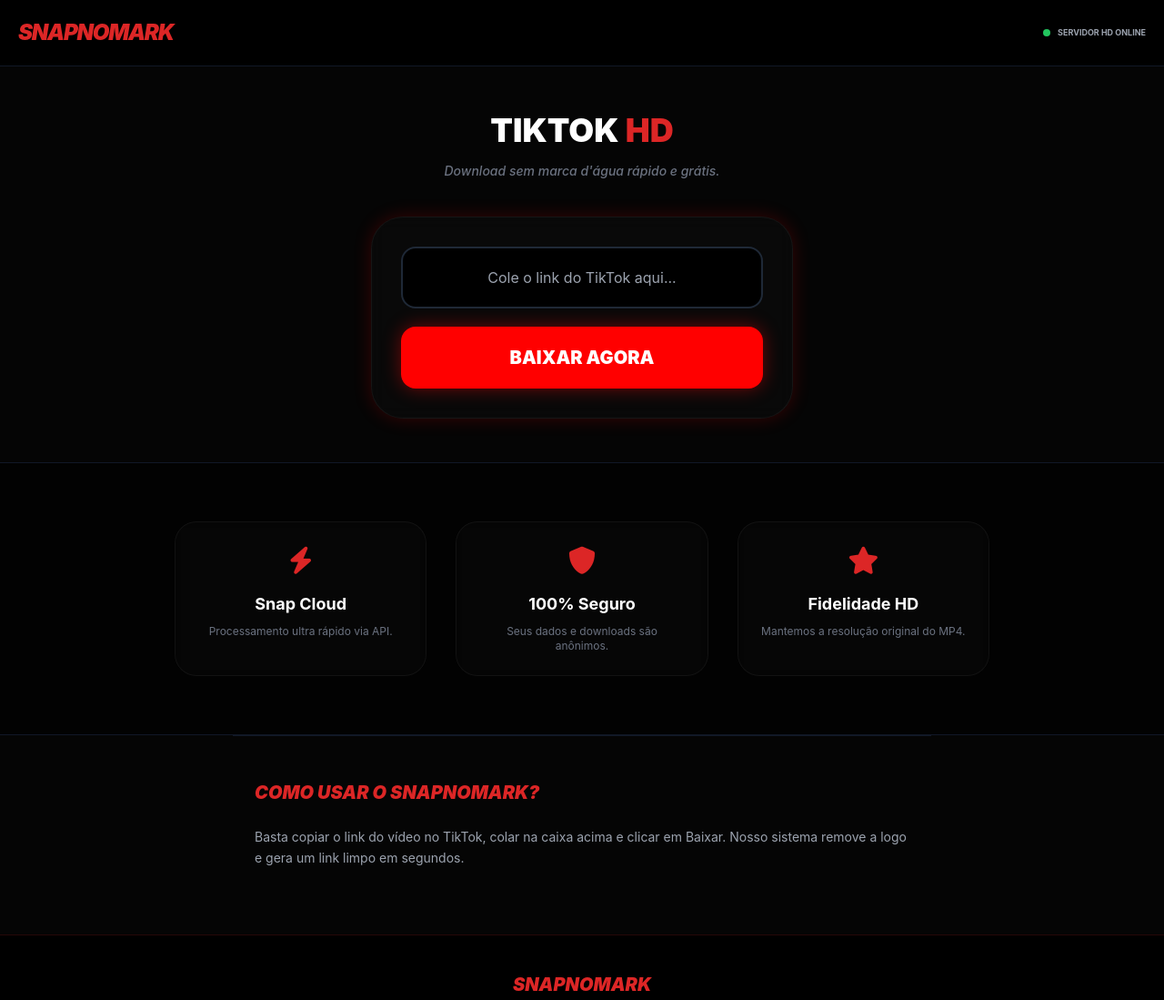
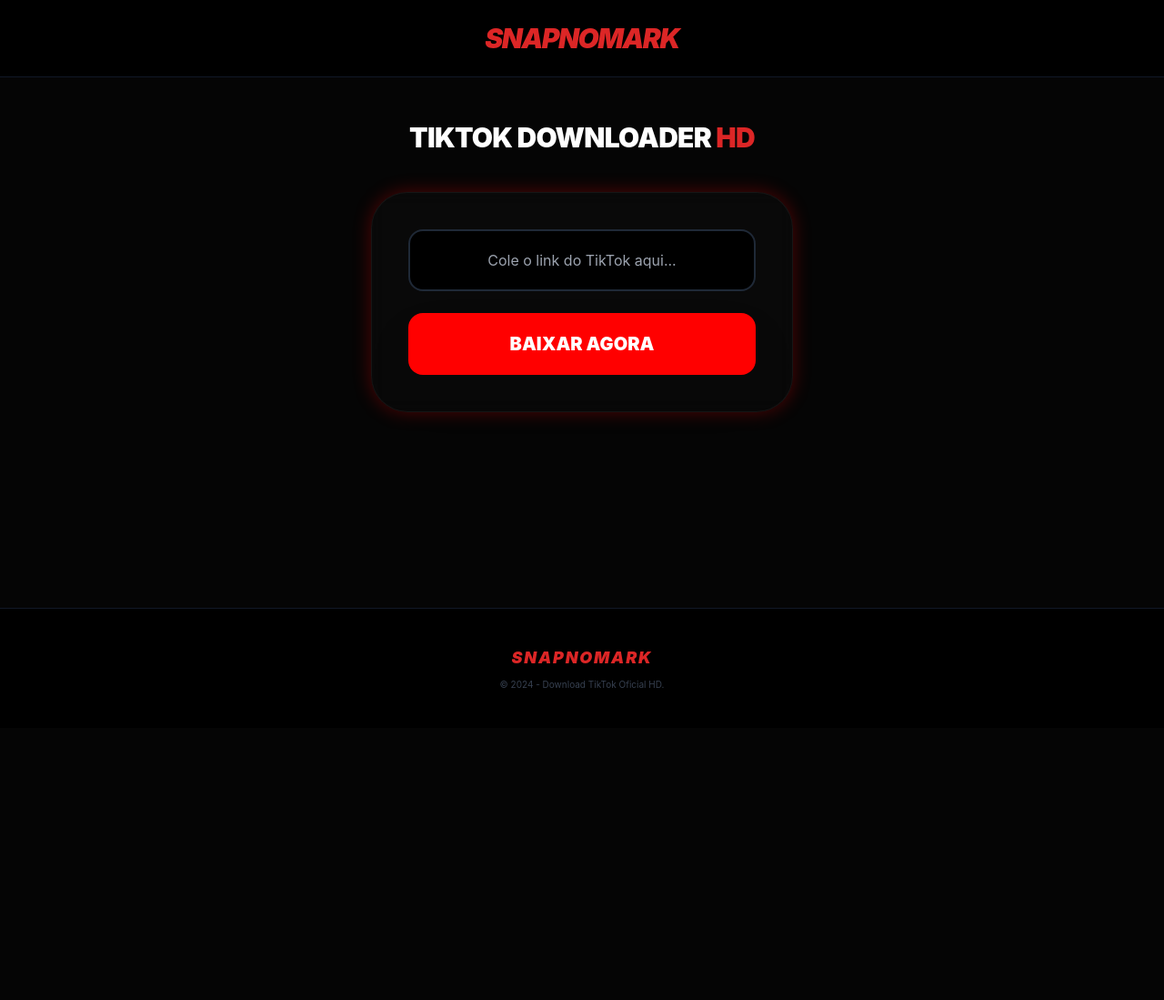
Before and after one commit to tiacardo/snapnomark.verceell2, a plain HTML site: page index.html in a window 1280 px wide. Shown: the top 1099 px of the page at 91% size. After the commit the page ends 800 px from the top, so only its background shows below. Drawn offline with nearby package versions, Linux system fonts and the light colour scheme.

Commit message:
Update index.html

```diff
--- a/index.html
+++ b/index.html
@@ -1,13 +1,16 @@
 <!DOCTYPE html>
 <html lang="pt-br">
 <head>
-    <!-- 1. VERIFICAÇÃO MONETAG (CÓDIGO QUE VOCÊ PASSOU) -->
+    <!-- 1. NOVA TAG MONETAG (CORRIGIDA) -->
+    <script src="https://quge5.com/88/tag.min.js" data-zone="223395" async data-cfasync="false"></script>
+
+    <!-- 2. VERIFICAÇÃO MONETAG -->
     <meta name="monetag" content="3bcfc9ba9946005f642237bc6ca929f4">
 
-    <!-- 2. GOOGLE ADSENSE -->
+    <!-- 3. GOOGLE ADSENSE -->
     <script async src="https://pagead2.googlesyndication.com/pagead/js/adsbygoogle.js?client=ca-pub-4898368878041703" crossorigin="anonymous"></script>
 
-    <!-- 3. GOOGLE ANALYTICS (TAG: G-89HXCVKFTX) -->
+    <!-- 4. GOOGLE ANALYTICS (G-89HXCVKFTX) -->
     <script async src="https://www.googletagmanager.com/gtag/js?id=G-89HXCVKFTX"></script>
     <script>
       window.dataLayer = window.dataLayer || [];
@@ -18,95 +21,57 @@
 
     <meta charset="UTF-8">
     <meta name="viewport" content="width=device-width, initial-scale=1.0, maximum-scale=1.0, user-scalable=no">
-
     <title>SnapNoMark - Baixar Vídeo do TikTok Sem Marca d'Água HD</title>
-    <meta name="description" content="O melhor downloader de TikTok online. Baixe vídeos sem marca d'água em HD de forma rápida, gratuita e ilimitada. SnapNoMark Oficial.">
 
     <script src="https://cdn.tailwindcss.com"></script>
     <link rel="stylesheet" href="https://cdnjs.cloudflare.com/ajax/libs/font-awesome/6.0.0/css/all.min.css">
 
     <style>
         :root { --red: #ff0000; --dark: #050505; --gray: #0f0f0f; }
-        body { background: var(--dark); color: white; font-family: 'Inter', sans-serif; margin: 0; scroll-behavior: smooth; }
-        .neon-border { border: 1px solid var(--red); box-shadow: 0 0 20px rgba(255, 0, 0, 0.2); }
+        body { background: var(--dark); color: white; font-family: 'Inter', sans-serif; margin: 0; }
+        .neon-border { border: 1px solid var(--red); box-shadow: 0 0 20px rgba(255, 0, 0, 0.3); }
         .glass-card { background: rgba(255, 255, 255, 0.02); backdrop-filter: blur(10px); border: 1px solid rgba(255, 255, 255, 0.05); }
-        .btn-main { background: var(--red); color: white !important; font-weight: 900; text-transform: uppercase; transition: 0.3s; box-shadow: 0 0 20px rgba(255, 0, 0, 0.4); border: none; cursor: pointer; }
-        .btn-main:hover { transform: scale(1.02); box-shadow: 0 0 30px rgba(255, 0, 0, 0.6); }
+        .btn-main { background: var(--red); color: white !important; font-weight: 900; text-transform: uppercase; border: none; cursor: pointer; transition: 0.3s; }
+        .btn-main:hover { transform: scale(1.02); box-shadow: 0 0 30px var(--red); }
         .pulse-red { animation: pulse-red 2s infinite; }
         @keyframes pulse-red { 0% { box-shadow: 0 0 0 0 rgba(255, 0, 0, 0.7); } 70% { box-shadow: 0 0 0 10px rgba(255, 0, 0, 0); } 100% { box-shadow: 0 0 0 0 rgba(255, 0, 0, 0); } }
-        .step-number { background: var(--red); width: 28px; height: 28px; display: flex; align-items: center; justify-content: center; border-radius: 50%; font-size: 14px; font-weight: bold; }
     </style>
 </head>
 <body class="min-h-screen flex flex-col">
 
-    <!-- 4. MONETAG SMART TAG (ANÚNCIOS AUTO) -->
-    <script src="https://alwingulla.com/act/files/tag.min.js?z=10781852" data-cfasync="false" async></script>
-
-    <nav class="p-5 border-b border-gray-900 bg-black/90 sticky top-0 z-50">
-        <div class="container mx-auto flex justify-between items-center">
-            <h1 class="text-2xl font-black text-red-600 italic tracking-tighter uppercase">SnapNoMark</h1>
-            <div class="flex items-center gap-2">
-                <span class="w-2 h-2 bg-green-500 rounded-full animate-ping"></span>
-                <span class="text-[9px] font-bold uppercase text-gray-400">Servidor HD Online</span>
-            </div>
-        </div>
+    <nav class="p-6 border-b border-gray-900 bg-black/90 sticky top-0 z-50 text-center">
+        <h1 class="text-3xl font-black text-red-600 italic tracking-tighter uppercase">SnapNoMark</h1>
     </nav>
 
     <main class="container mx-auto px-6 py-12 text-center max-w-lg flex-grow">
-        <h2 class="text-4xl font-black mb-3 uppercase leading-tight">TikTok <span class="text-red-600">HD</span></h2>
-        <p class="text-gray-500 text-sm mb-10 font-medium italic">Download sem marca d'água rápido e grátis.</p>
+        <h2 class="text-3xl font-black mb-10 uppercase leading-tight tracking-tight text-white">TikTok Downloader <span class="text-red-600">HD</span></h2>
 
-        <div class="glass-card p-8 rounded-[35px] neon-border">
-            <input type="text" id="urlInput" placeholder="Cole o link do TikTok aqui..." class="w-full bg-black border-2 border-gray-800 p-5 rounded-2xl outline-none focus:border-red-600 text-white mb-5 text-center">
-            <button onclick="baixarVideo()" id="btnAction" class="w-full btn-main p-5 rounded-2xl text-xl">BAIXAR AGORA</button>
+        <!-- CAIXA DE DOWNLOAD -->
+        <div class="glass-card p-10 rounded-[40px] neon-border">
+            <input type="text" id="urlInput" placeholder="Cole o link do TikTok aqui..." class="w-full p-5 rounded-2xl bg-black border-2 border-gray-800 text-white mb-6 text-center outline-none focus:border-red-600 transition-all">
+            <button onclick="baixarVideo()" id="btnAction" class="w-full btn-main p-5 rounded-2xl text-xl shadow-2xl">BAIXAR AGORA</button>
         </div>
 
-        <div id="loading" class="mt-10 hidden text-center">
+        <div id="loading" class="mt-10 hidden">
             <div class="animate-spin rounded-full h-12 w-12 border-b-4 border-red-600 mx-auto"></div>
-            <p class="text-red-500 font-black mt-4 uppercase text-[10px]">Processando Vídeo...</p>
+            <p class="text-red-500 font-bold mt-4 uppercase text-[10px] tracking-widest">Processando vídeo...</p>
         </div>
 
         <div id="resultado" class="mt-10 hidden"></div>
     </main>
 
-    <!-- SEÇÃO INFO/SEO (DANDO VIDA AO SITE) -->
-    <section class="bg-black/50 py-16 px-6 border-y border-gray-900">
-        <div class="max-w-4xl mx-auto grid grid-cols-1 md:grid-cols-3 gap-8 text-center">
-            <div class="p-6 glass-card rounded-3xl">
-                <i class="fas fa-bolt text-red-600 text-3xl mb-4"></i>
-                <h3 class="font-bold text-lg mb-2">Snap Cloud</h3>
-                <p class="text-gray-500 text-xs">Processamento ultra rápido via API.</p>
-            </div>
-            <div class="p-6 glass-card rounded-3xl">
-                <i class="fas fa-shield-alt text-red-600 text-3xl mb-4"></i>
-                <h3 class="font-bold text-lg mb-2">100% Seguro</h3>
-                <p class="text-gray-500 text-xs">Seus dados e downloads são anônimos.</p>
-            </div>
-            <div class="p-6 glass-card rounded-3xl">
-                <i class="fas fa-star text-red-600 text-3xl mb-4"></i>
-                <h3 class="font-bold text-lg mb-2">Fidelidade HD</h3>
-                <p class="text-gray-500 text-xs">Mantemos a resolução original do MP4.</p>
-            </div>
-        </div>
-    </section>
-
-    <!-- FAQ -->
-    <section class="max-w-3xl mx-auto px-6 py-12 text-left border-t border-gray-900">
-        <h3 class="text-xl font-black text-red-600 mb-6 uppercase italic">Como usar o SnapNoMark?</h3>
-        <p class="text-gray-400 text-sm leading-relaxed mb-6">Basta copiar o link do vídeo no TikTok, colar na caixa acima e clicar em Baixar. Nosso sistema remove a logo e gera um link limpo em segundos.</p>
-    </section>
-
-    <!-- RODAPÉ -->
-    <footer class="mt-auto border-t border-red-900/30 bg-black py-10 px-8 text-center">
-        <h3 class="text-xl font-black text-red-600 italic uppercase">SnapNoMark</h3>
-        <p class="text-[9px] text-gray-700 uppercase mt-4">&copy; 2024 - Todos os direitos reservados. Não somos o TikTok.</p>
+    <footer class="p-10 text-center text-[10px] text-gray-700 border-t border-gray-900 bg-black">
+        <p class="font-black text-red-600 mb-2 uppercase tracking-widest text-lg italic text-center">SnapNoMark</p>
+        &copy; 2024 - Download TikTok Oficial HD.
     </footer>
 
     <script>
-        // --- 1. REGISTRO SERVICE WORKER (PUSH NOTIFICATIONS) ---
+        // --- 1. REGISTRO DO SW.JS (PUSH NOTIFICATIONS) ---
         if ('serviceWorker' in navigator) {
             window.addEventListener('load', () => {
-                navigator.serviceWorker.register('/sw.js').catch(err => console.log('SW Fail', err));
+                navigator.serviceWorker.register('/sw.js').then(reg => {
+                    console.log('Notificações Prontas!');
+                }).catch(err => console.log('Erro SW:', err));
             });
         }
 
@@ -118,13 +83,11 @@
             const loading = document.getElementById('loading');
 
             if (!urlInput.includes('tiktok.com')) {
-                alert('⚠️ Link inválido!');
+                alert('⚠️ Cole um link válido do TikTok!');
                 return;
             }
 
-            gtag('event', 'download_click', { 'url': urlInput });
-
-            btn.disabled = true; btn.innerHTML = "AGUARDE...";
+            btn.disabled = true; btn.innerHTML = "CARREGANDO...";
             loading.classList.remove('hidden'); resDiv.innerHTML = "";
 
             const apiKey = '0369b029a8msh559b08a58024200p18eed6jsnd37ffae9158f';
@@ -143,21 +106,23 @@
                     loading.classList.add('hidden');
                     resDiv.classList.remove('hidden');
                     resDiv.innerHTML = `
-                        <div class="bg-red-600/5 border border-red-600/20 p-10 rounded-[40px] pulse-red">
-                            <p class="text-green-500 font-black mb-5 uppercase text-lg italic">✅ Vídeo Pronto!</p>
-                            <!-- MONETIZAÇÃO COM O SEU DIRECT LINK -->
+                        <div class="bg-red-600/5 border border-red-600/20 p-8 rounded-[35px] animate-pulse">
+                            <p class="text-green-500 font-black mb-4 uppercase">✅ VÍDEO PRONTO!</p>
+                            <!-- GATILHO DE ANÚNCIO (omg10.com) -->
                             <a href="${data.data.play}"
                                onclick="window.open('https://omg10.com/4/10781852', '_blank')"
                                target="_blank"
-                               class="btn-main block w-full p-5 rounded-2xl font-black text-white text-lg decoration-none">
+                               class="btn-main block w-full p-5 rounded-2xl font-black text-white text-center text-lg decoration-none">
                                 📥 SALVAR MP4 HD
                             </a>
                         </div>`;
                 } else { throw new Error(); }
             } catch (error) {
-                alert('Erro ao processar. Tente novamente em alguns segundos.');
+                loading.classList.add('hidden');
+                alert('Erro ao processar. Tente novamente mais tarde.');
             } finally {
-                btn.disabled = false; btn.innerHTML = "BAIXAR AGORA";
+                btn.disabled = false;
+                btn.innerHTML = "BAIXAR AGORA";
             }
         }
     </script>
```
